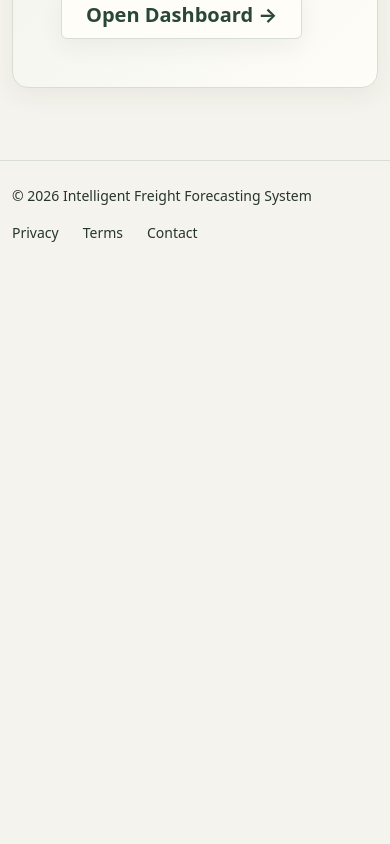
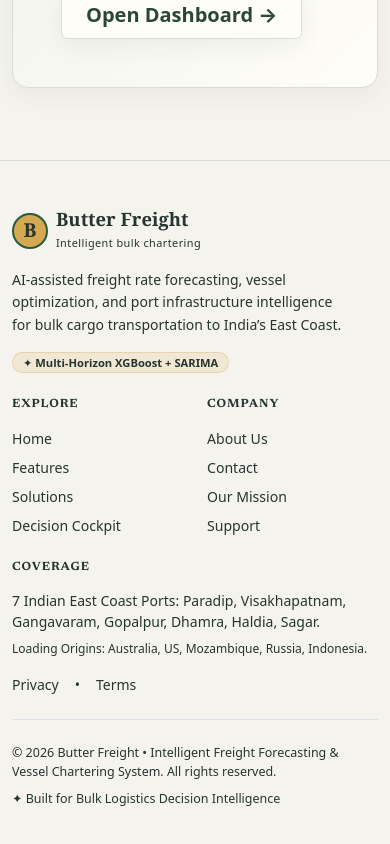
Before and after one commit to Cyberdude441/Butter, a React (Vite) app in the folder truck_client/: page /about in a window 390 px wide. Shown: the part 6458-7302 px from the top of the page. Before the commit the page ends 6725 px from the top, so only its background shows below. Built offline with nearby package versions, Linux system fonts and the light colour scheme.

Commit message:
fix(landing-ui): clean navbar to Home/Features/Solutions, move About & Contact to structured footer, and improve Trusted By strip styling with high contrast brand colors

```diff
--- /dev/null
+++ b/truck_client/src/components/Footer.jsx
@@ -0,0 +1,178 @@
+import React from "react";
+import { Link, useNavigate, useLocation } from "react-router-dom";
+
+export default function Footer() {
+  const navigate = useNavigate();
+  const location = useLocation();
+
+  const handleScrollTo = (id) => {
+    if (location.pathname !== "/") {
+      navigate(`/#${id}`);
+      return;
+    }
+    const el = document.getElementById(id);
+    if (el) {
+      el.scrollIntoView({ behavior: "smooth" });
+    }
+  };
+
+  return (
+    <footer
+      className="site-footer py-5"
+      style={{
+        backgroundColor: "#071b1e",
+        borderTop: "1px solid #14383c",
+        color: "#cbd5e1",
+        fontFamily: "system-ui, -apple-system, sans-serif",
+      }}
+    >
+      <div className="container">
+        <div className="row g-4 justify-content-between">
+          {/* Brand Col */}
+          <div className="col-lg-4 col-md-6">
+            <Link to="/" className="d-flex align-items-center gap-2 text-decoration-none mb-3">
+              <span
+                className="d-flex align-items-center justify-content-center fw-bold"
+                style={{
+                  width: "36px",
+                  height: "36px",
+                  borderRadius: "50%",
+                  backgroundColor: "#d6a84f",
+                  color: "#071b1e",
+                  border: "2px solid #285943",
+                  fontFamily: "Georgia, serif",
+                  fontSize: "1.2rem",
+                }}
+              >
+                B
+              </span>
+              <div>
+                <strong className="d-block text-white" style={{ fontFamily: "Georgia, serif", fontSize: "1.15rem", lineHeight: "1.1" }}>
+                  Butter Freight
+                </strong>
+                <small style={{ color: "#8da197", fontSize: "0.68rem", letterSpacing: "0.04em" }}>
+                  Intelligent bulk chartering
+                </small>
+              </div>
+            </Link>
+            <p className="small mb-3" style={{ color: "#94a3b8", lineHeight: "1.6", maxWidth: "340px" }}>
+              AI-assisted freight rate forecasting, vessel optimization, and port infrastructure intelligence for bulk cargo transportation to India’s East Coast.
+            </p>
+            <div className="d-flex align-items-center gap-2">
+              <span className="badge rounded-pill" style={{ backgroundColor: "rgba(214, 168, 79, 0.15)", color: "#d6a84f", border: "1px solid rgba(214, 168, 79, 0.3)", fontSize: "0.7rem", padding: "4px 10px" }}>
+                ✦ Multi-Horizon XGBoost + SARIMA
+              </span>
+            </div>
+          </div>
+
+          {/* Explore Links */}
+          <div className="col-lg-2 col-md-3 col-6">
+            <h6 className="fw-bold text-uppercase mb-3" style={{ fontSize: "0.75rem", letterSpacing: "0.08em", color: "#d6a84f" }}>
+              Explore
+            </h6>
+            <ul className="list-unstyled d-flex flex-column gap-2 mb-0" style={{ fontSize: "0.88rem" }}>
+              <li>
+                <Link to="/" className="text-decoration-none footer-link" style={{ color: "#cbd5e1", transition: "color 0.2s" }}>
+                  Home
+                </Link>
+              </li>
+              <li>
+                <a
+                  href="#features"
+                  onClick={(e) => { e.preventDefault(); handleScrollTo("features"); }}
+                  className="text-decoration-none footer-link"
+                  style={{ color: "#cbd5e1", transition: "color 0.2s" }}
+                >
+                  Features
+                </a>
+              </li>
+              <li>
+                <a
+                  href="#workflow"
+                  onClick={(e) => { e.preventDefault(); handleScrollTo("workflow"); }}
+                  className="text-decoration-none footer-link"
+                  style={{ color: "#cbd5e1", transition: "color 0.2s" }}
+                >
+                  Solutions
+                </a>
+              </li>
+              <li>
+                <Link to="/forecast_query" className="text-decoration-none footer-link" style={{ color: "#cbd5e1", transition: "color 0.2s" }}>
+                  Decision Cockpit
+                </Link>
+              </li>
+            </ul>
+          </div>
+
+          {/* Company Links (About & Contact moved here) */}
+          <div className="col-lg-2 col-md-3 col-6">
+            <h6 className="fw-bold text-uppercase mb-3" style={{ fontSize: "0.75rem", letterSpacing: "0.08em", color: "#d6a84f" }}>
+              Company
+            </h6>
+            <ul className="list-unstyled d-flex flex-column gap-2 mb-0" style={{ fontSize: "0.88rem" }}>
+              <li>
+                <Link to="/about" className="text-decoration-none footer-link" style={{ color: "#cbd5e1", transition: "color 0.2s" }}>
+                  About Us
+                </Link>
+              </li>
+              <li>
+                <a
+                  href="mailto:hello@butterfreight.com"
+                  className="text-decoration-none footer-link"
+                  style={{ color: "#cbd5e1", transition: "color 0.2s" }}
+                >
+                  Contact
+                </a>
+              </li>
+              <li>
+                <Link to="/about" className="text-decoration-none footer-link" style={{ color: "#cbd5e1", transition: "color 0.2s" }}>
+                  Our Mission
+                </Link>
+              </li>
+              <li>
+                <a
+                  href="mailto:support@butterfreight.com"
+                  className="text-decoration-none footer-link"
+                  style={{ color: "#cbd5e1", transition: "color 0.2s" }}
+                >
+                  Support
+                </a>
+              </li>
+            </ul>
+          </div>
+
+          {/* Operational Coverage */}
+          <div className="col-lg-3 col-md-6">
+            <h6 className="fw-bold text-uppercase mb-3" style={{ fontSize: "0.75rem", letterSpacing: "0.08em", color: "#d6a84f" }}>
+              Coverage
+            </h6>
+            <p className="small mb-2" style={{ color: "#94a3b8", lineHeight: "1.5" }}>
+              7 Indian East Coast Ports: Paradip, Visakhapatnam, Gangavaram, Gopalpur, Dhamra, Haldia, Sagar.
+            </p>
+            <p className="small mb-0" style={{ color: "#8da197", fontSize: "0.75rem" }}>
+              Loading Origins: Australia, US, Mozambique, Russia, Indonesia.
+            </p>
+            <div className="d-flex gap-3 mt-3">
+              <small style={{ color: "#64748b", cursor: "pointer" }}>Privacy</small>
+              <small style={{ color: "#64748b" }}>•</small>
+              <small style={{ color: "#64748b", cursor: "pointer" }}>Terms</small>
+            </div>
+          </div>
+        </div>
+
+        {/* Bottom copyright */}
+        <div
+          className="d-flex justify-content-between align-items-center flex-wrap gap-2 pt-4 mt-4 border-top"
+          style={{ borderColor: "#14383c" }}
+        >
+          <small style={{ color: "#64748b", fontSize: "0.78rem" }}>
+            © 2026 Butter Freight • Intelligent Freight Forecasting & Vessel Chartering System. All rights reserved.
+          </small>
+          <small style={{ color: "#d6a84f", fontSize: "0.78rem", fontWeight: "500" }}>
+            ✦ Built for Bulk Logistics Decision Intelligence
+          </small>
+        </div>
+      </div>
+    </footer>
+  );
+}
--- a/truck_client/src/components/Navbar.jsx
+++ b/truck_client/src/components/Navbar.jsx
@@ -14,6 +14,15 @@ const Navbar = () => {
       return;
     }
     document.getElementById("features")?.scrollIntoView({ behavior: "smooth" });
+  };
+
+  const handleSolutionsClick = (event) => {
+    event.preventDefault();
+    if (location.pathname !== "/") {
+      navigate("/#workflow");
+      return;
+    }
+    document.getElementById("workflow")?.scrollIntoView({ behavior: "smooth" });
   };
 
   // Safe JSON parsing to prevent crashes
@@ -56,8 +65,8 @@ const Navbar = () => {
         </Link>
 
         {/* Mobile Toggle Button */}
-          <button
-            className="navbar-toggler border-0 shadow-none"
+        <button
+          className="navbar-toggler border-0 shadow-none"
           type="button"
           data-bs-toggle="collapse"
           data-bs-target="#navbarContent"
@@ -70,7 +79,7 @@ const Navbar = () => {
 
         {/* Collapsible Wrapper */}
         <div className="collapse navbar-collapse" id="navbarContent">
-          {/* Centered Navigation Links */}
+          {/* Centered Navigation Links (Home | Features | Solutions) */}
           <ul className="navbar-nav mx-auto mb-3 mb-lg-0 gap-lg-3 align-items-lg-center">
             <li className="nav-item">
               <NavLink to="/" className="nav-link text-white-50">
@@ -85,20 +94,8 @@ const Navbar = () => {
             </li>
 
             <li className="nav-item">
-              <a className="nav-link text-white-50" href="#workflow">
+              <a className="nav-link text-white-50" href="#workflow" onClick={handleSolutionsClick}>
                 Solutions
-              </a>
-            </li>
-
-            <li className="nav-item">
-              <NavLink to="/about" className="nav-link text-white-50">
-                About
-              </NavLink>
-            </li>
-
-            <li className="nav-item">
-              <a className="nav-link text-white-50" href="mailto:hello@butterfreight.com">
-                Contact
               </a>
             </li>
           </ul>
--- a/truck_client/src/pages/About.jsx
+++ b/truck_client/src/pages/About.jsx
@@ -1,6 +1,7 @@
 import React from "react";
 import { useNavigate } from "react-router-dom";
 import Navbar from "../components/Navbar";
+import Footer from "../components/Footer";
 
 const About = () => {
   const navigate = useNavigate();
@@ -445,42 +446,7 @@ const About = () => {
       </section>
 
       {/* FOOTER */}
-      <footer
-        className="py-4"
-        style={{
-          backgroundColor: "#050a10",
-          borderTop: "1px solid #162234",
-        }}
-      >
-        <div className="container">
-          <div className="d-flex justify-content-between align-items-center flex-wrap gap-3">
-            <small style={{ color: "#64748b" }}>
-              © 2026 Intelligent Freight Forecasting System
-            </small>
-
-            <div className="d-flex gap-4">
-              <small
-                style={{ color: "#8492a6", cursor: "pointer" }}
-                className="hover-opacity"
-              >
-                Privacy
-              </small>
-              <small
-                style={{ color: "#8492a6", cursor: "pointer" }}
-                className="hover-opacity"
-              >
-                Terms
-              </small>
-              <small
-                style={{ color: "#8492a6", cursor: "pointer" }}
-                className="hover-opacity"
-              >
-                Contact
-              </small>
-            </div>
-          </div>
-        </div>
-      </footer>
+      <Footer />
     </main>
   );
 };
--- a/truck_client/src/pages/Landing.jsx
+++ b/truck_client/src/pages/Landing.jsx
@@ -1,6 +1,7 @@
 import { useEffect, useState } from "react";
 import { useNavigate } from "react-router-dom";
 import Navbar from "../components/Navbar";
+import Footer from "../components/Footer";
 import RouteMap from "../components/RouteMap";
 import panamaxImage from "../assets/screenshot-2026-08-26_18-14-46.png";
 
@@ -433,50 +434,35 @@ const Home = () => {
         </div>
       </section>
 
-      <section className="trusted-band py-3">
-        <div className="container d-flex flex-wrap align-items-center justify-content-between gap-3">
-          <small>Trusted by charterers and logistics teams</small>
-          <strong>adani</strong><strong>JSW</strong><strong>vedanta</strong><strong>AM/NS INDIA</strong><strong>Maithan Alloys</strong>
+      {/* IMPROVED BRAND-CONSISTENT TRUSTED BY CLIENT LOGO SECTION */}
+      <section className="trusted-band py-4">
+        <div className="container d-flex flex-wrap align-items-center justify-content-between gap-4">
+          <div className="d-flex align-items-center gap-2">
+            <span
+              style={{
+                width: "8px",
+                height: "8px",
+                borderRadius: "50%",
+                backgroundColor: "#d6a84f",
+                display: "inline-block",
+              }}
+            ></span>
+            <small style={{ color: "#8da197", textTransform: "uppercase", letterSpacing: "0.04em", fontSize: "0.75rem", fontWeight: "600" }}>
+              Trusted by charterers and logistics teams
+            </small>
+          </div>
+          <div className="d-flex flex-wrap align-items-center gap-4 gap-lg-5">
+            <strong className="trusted-client">adani</strong>
+            <strong className="trusted-client">JSW</strong>
+            <strong className="trusted-client">vedanta</strong>
+            <strong className="trusted-client">AM/NS INDIA</strong>
+            <strong className="trusted-client">Maithan Alloys</strong>
+          </div>
         </div>
       </section>
 
-      {/* FOOTER */}
-      <footer
-        className="py-4"
-        style={{
-          backgroundColor: "#050a10",
-          borderTop: "1px solid #162234",
-        }}
-      >
-        <div className="container">
-          <div className="d-flex justify-content-between align-items-center flex-wrap gap-3">
-            <small style={{ color: "#64748b" }}>
-              © 2026 Intelligent Freight Forecasting System
-            </small>
-
-            <div className="d-flex gap-4">
-              <small
-                style={{ color: "#8492a6", cursor: "pointer" }}
-                className="hover-opacity"
-              >
-                Privacy
-              </small>
-              <small
-                style={{ color: "#8492a6", cursor: "pointer" }}
-                className="hover-opacity"
-              >
-                Terms
-              </small>
-              <small
-                style={{ color: "#8492a6", cursor: "pointer" }}
-                className="hover-opacity"
-              >
-                Contact
-              </small>
-            </div>
-          </div>
-        </div>
-      </footer>
+      {/* REUSABLE STRUCTURED FOOTER */}
+      <Footer />
     </main>
   );
 };
```
Also changed, not shown: truck_client/src/index.css (+33 -3 lines).
